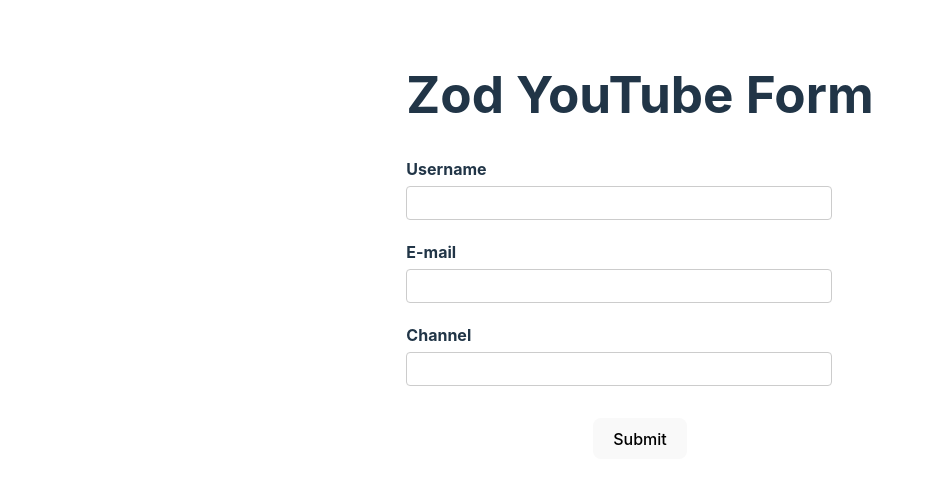
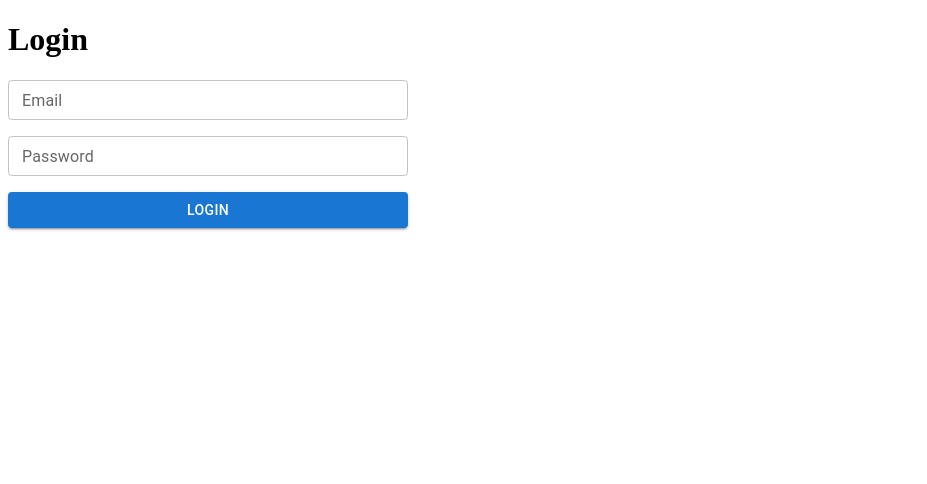
Before and after one commit to Sujayweb3master/all-about-react, a React (Vite) app in the folder react-hook-form/: page / in a window 1280 px wide. Shown: the top 484 px of the page, without its empty margins (0-927 px from the left). Built offline with nearby package versions, Linux system fonts and the light colour scheme.

Commit message:
feat(react-hook-form): add simple form using mui with react hook form

```diff
--- a/react-hook-form/package.json
+++ b/react-hook-form/package.json
@@ -10,7 +10,10 @@
     "preview": "vite preview"
   },
   "dependencies": {
+    "@emotion/react": "^11.14.0",
+    "@emotion/styled": "^11.14.1",
     "@hookform/resolvers": "^5.9.1",
+    "@mui/material": "^9.4.0",
     "react": "^19.2.8",
     "react-dom": "^19.2.8",
     "react-hook-form": "^7.88.0",
--- a/react-hook-form/src/App.jsx
+++ b/react-hook-form/src/App.jsx
@@ -1,14 +1,14 @@
-import './App.css';
-import { ZodYouTubeForm } from './components/ZodYoutubeForm';
+// import './App.css';
+import MUILoginForm from './components/MUILoginForm';
 
 let appRenderCount = 0;
 function App() {
   appRenderCount++;
-  console.log('App render', appRenderCount);
+  // console.log('App render', appRenderCount);
 
   return (
     <>
-      <ZodYouTubeForm />
+      <MUILoginForm />
       {/* <p> Render Count - ({renderCount})</p> */}
     </>
   )
--- /dev/null
+++ b/react-hook-form/src/components/MuiLoginForm.jsx
@@ -0,0 +1,47 @@
+import { Button, Stack, TextField } from '@mui/material'
+import { useForm } from 'react-hook-form'
+import { DevTool } from '@hookform/devtools'
+import { useEffect } from 'react'
+
+const MUILoginForm = () => {
+
+    const form = useForm({
+        defaultValues: {
+            email: '',
+            password: ''
+        },
+    })
+    const { register, handleSubmit, control, formState } = form;
+    const { errors } = formState;
+
+    useEffect(() => {
+        console.log(errors);
+    }, [errors])
+
+
+    const onSubmit = (data) => {
+        console.log(data);
+    }
+
+    return (
+        <>
+            <h1>Login</h1>
+            <form noValidate onSubmit={handleSubmit(onSubmit)}>
+                <Stack spacing={2} sx={{ width: '400px' }}>
+                    <TextField size='small' label="Email" type='email' {...register('email', {
+                        required: "Email is required"
+                    })} error={!!errors.email} helperText={errors.email?.message} />
+                    <TextField size='small' label='Password' type='password' {...register('password', {
+                        required: "Password is required"
+                    })} error={!!errors.password} helperText={errors.password?.message} />
+                    <Button type='submit' variant='contained' color='primary'>
+                        Login
+                    </Button>
+                </Stack>
+            </form>
+            <DevTool control={control} />
+        </>
+    )
+}
+
+export default MUILoginForm
--- a/react-hook-form/src/main.jsx
+++ b/react-hook-form/src/main.jsx
@@ -1,6 +1,6 @@
 import { createRoot } from 'react-dom/client'
 import App from './App.jsx'
-import './index.css'
+// import './index.css'
 
 createRoot(document.getElementById('root')).render(
   <App />
```
Also changed, not shown: 1 other file (tests, documents, lock files or other folders).
